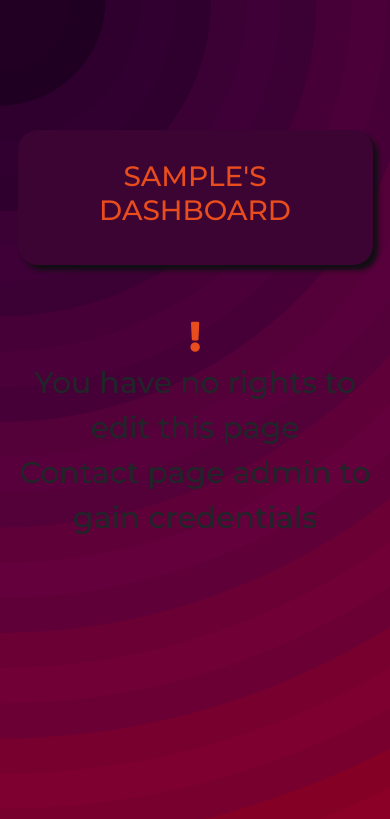
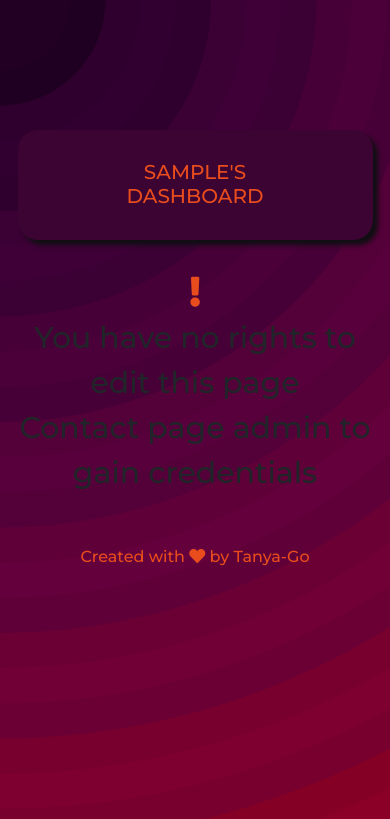
Before and after one commit to TanYa-Go/TanjaG.Portfolio, a Flask app: a page that uses templates/dashboard.html in a window 390 px wide. Shown: the top 819 px of the page. Run offline with Flask 2, Linux system fonts and the light colour scheme; the visitor is signed in with stand-in values (Sample User, id 1); a database or web service that is not in the repository returns one stand-in record (values such as "Sample title"); some libraries are stand-ins or nearby versions; some web fonts are replaced.

Commit message:
Adjust responsiveness for the dashboard page on all screen sizes after testing.

```diff
--- a/static/css/dashboard.css
+++ b/static/css/dashboard.css
@@ -50,6 +50,19 @@
 
 @media (min-width: 320px) and (max-width: 576px) {
 
+    .main-form-dash {
+        margin-bottom: 30px;
+        height: 50px;
+    }
+
+    .main-form-dash-add,
+    .main-form-dash-edit {
+        height: 80px;
+    }
+    .main-form-dash h3 {
+        font-size: 20px;
+    }
+
     .main-form-dash-add a {
        font-size: 20px;
 
@@ -63,18 +76,38 @@
     .main-form-dash-edit{
         font-size: 20px;
         margin-left:  0;
+
     }
 
+     .author-dash {
+         margin-top: 50px;
+         color: rgb(233, 76, 29);
+         margin-bottom: 10px;
+     }
 }
 
 @media (min-width: 577px) and (max-width: 768px) {
 
+    .main-form-dash {
+        margin-bottom: 30px;
+        height: 50px;
+    }
+
+    .main-form-dash-add,
+    .main-form-dash-edit {
+        height: 90px;
+    }
+
+    .main-form-dash h3 {
+        font-size: 25px;
+    }
+
     .main-form-dash-add a {
-        font-size: 25px;
+        font-size: 22px;
 
      }
      .main-form-dash-edit a {
-        font-size: 25px;
+        font-size: 22px;
 
      }
      .main-form-dash-edit{
@@ -82,20 +115,46 @@
          margin-left:  0;
      }
 
+     .author-dash {
+        margin-top: 50px;
+        color: rgb(233, 76, 29);
+        margin-bottom: 10px;
+    }
+}
 
-}
+
 
 @media (min-width: 769px) and (max-width: 992px) {
 
     .main-form-dash-add a {
-        font-size: 27px;
+        font-size: 24px;
 
      }
      .main-form-dash-edit a {
-        font-size: 27px;
+        font-size: 24px;
 
      }
 
-
+     .author-dash {
+        margin-top: 200px;
+        color: rgb(233, 76, 29);
+        margin-bottom: 20px;
+    }
 
 }
+
+@media screen and (min-width: 993px) {
+    .main-form-dash-add a {
+        font-size: 26px;
+
+     }
+     .main-form-dash-edit a {
+        font-size: 26px;
+
+     }
+    .author-dash {
+        margin-top: 200px;
+        color: rgb(233, 76, 29);
+        margin-bottom: 20px;
+    }
+}
--- a/templates/dashboard.html
+++ b/templates/dashboard.html
@@ -9,13 +9,13 @@
 </div>
 <div class="row">
     {% if is_admin %}
-    <div class="main-form-dash-add col-9 col-md-4 col-lg-4">
+    <div class="main-form-dash-add col-9 col-md-5 col-lg-4">
         <h3 class="text-center">
             <a href="{{url_for('add_skill')}}"> <i class="fas fa-plus"></i> Add Skill </a>
         </h3>
     </div>
 
-    <div class="main-form-dash-edit col-9 col-md-4  col-lg-4">
+    <div class="main-form-dash-edit col-9 col-md-5  col-lg-4">
         <h3 class="text-center">
             <a href="{{ url_for('.index', _anchor='skills') }}"> <i class="fas fa-edit"></i> Edit Skill</a>
         </h3>
@@ -23,13 +23,13 @@
 </div>
 
 <div class="row">
-    <div class="main-form-dash-add col-9 col-md-4 col-lg-4">
+    <div class="main-form-dash-add col-9 col-md-5 col-lg-4">
         <h3 class="text-center">
             <a href="{{url_for('add_testimonial')}}"> <i class="fas fa-plus"></i> Add Testimonial </a>
         </h3>
     </div>
 
-    <div class="main-form-dash-edit col-9 col-md-4 col-lg-4 ">
+    <div class="main-form-dash-edit col-9 col-md-5 col-lg-4 ">
         <h3 class="text-center">
             <a href="{{ url_for('.index', _anchor='testimonials') }}"> <i class="fas fa-edit"></i> Edit Testimonial
             </a>
@@ -47,4 +47,12 @@
 </div>
 {% endif %}
 
+<div class="container">
+    <div class="row">
+        <div class="col">
+            <div class="text-center author-dash">Created with <i class="fas fa-heart"></i> by Tanya-Go</div>
+        </div>
+    </div>
+</div>
+
 {% endblock %}
```
Also changed, not shown: README.md.
